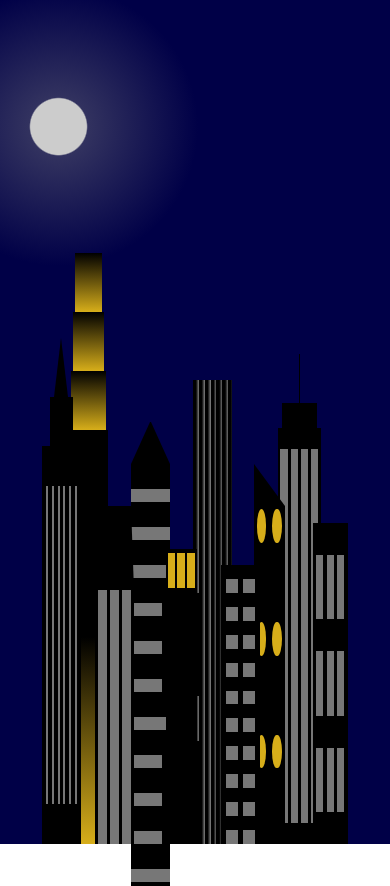
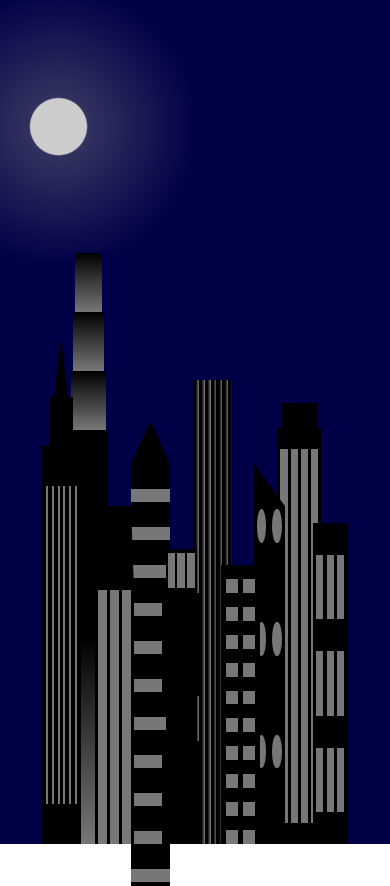
Before and after one commit to lsherod-code/HTMLCSS2, a plain HTML site: page cityskyline.html in a window 390 px wide. Drawn offline with Linux system fonts and the light colour scheme.

Commit message:
skyline css

```diff
--- a/cityskyline.css
+++ b/cityskyline.css
@@ -304,7 +304,7 @@
         --building-color2: #000;
         --building-color3: #000;
         --building-color4: #000;
-        --window-color1: #d7ae1a;
+        --window-color1: #777;
         --window-color2: #777;
         --window-color3: #777;
         --window-color4: #777;
```
